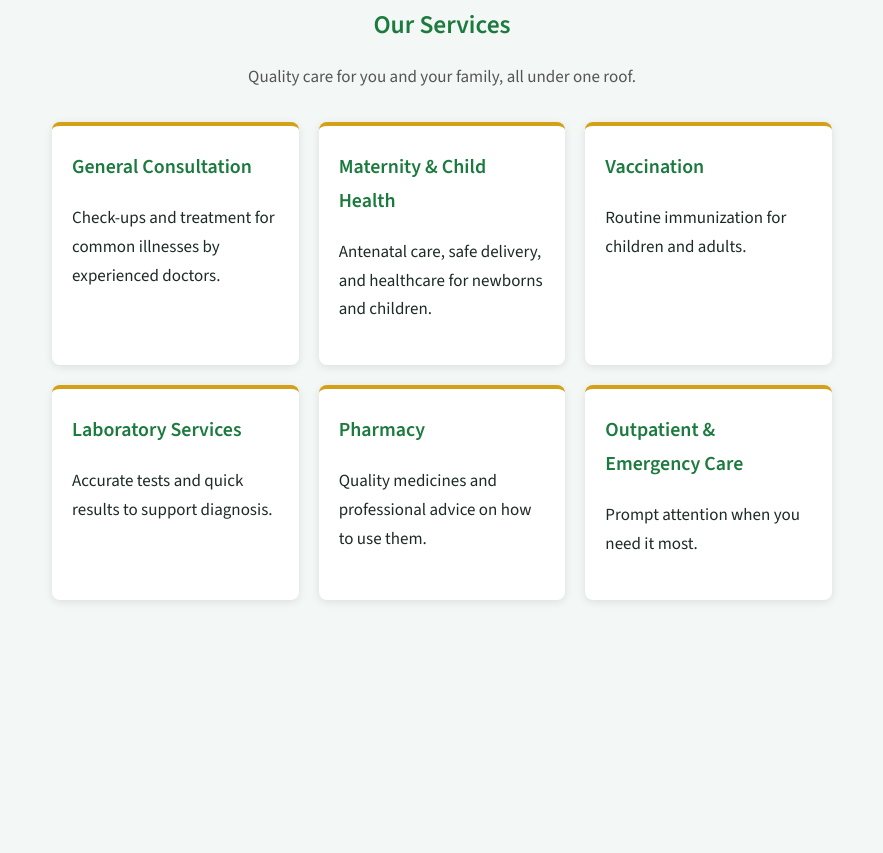
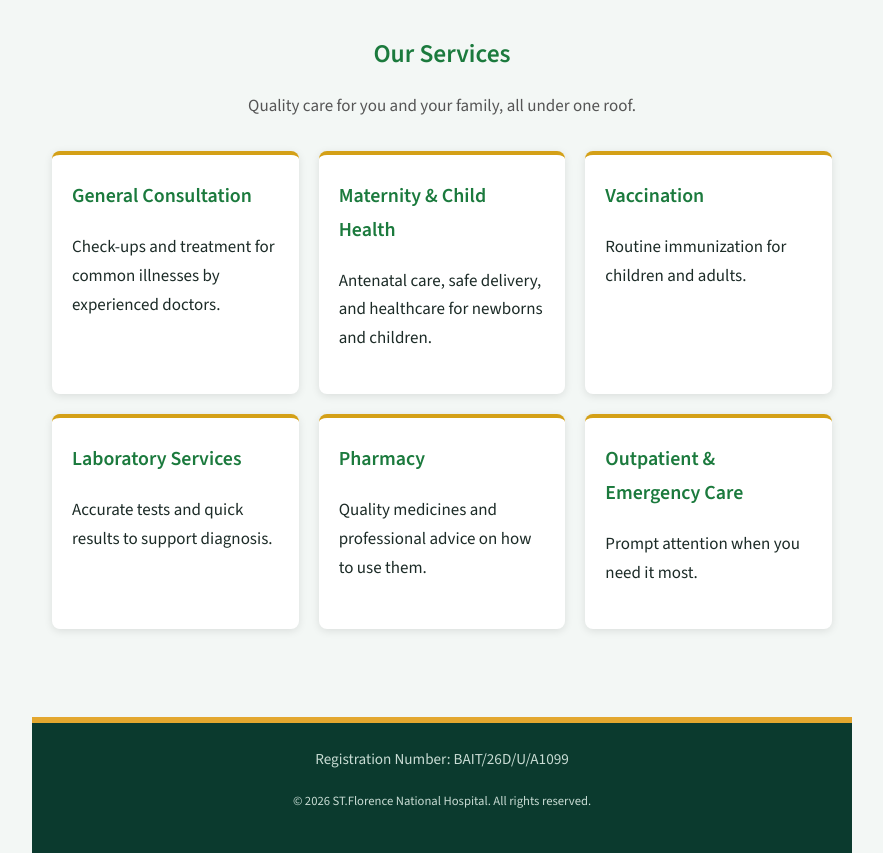
Before and after one commit to ssesangadavis7-gif/st.florence-hospital, a plain HTML site: page services.html in a window 1280 px wide. Shown: the part 517-1370 px from the top of the page, without its empty margins (198-1081 px from the left). Before the commit the page ends 1157 px from the top, so only its background shows below. Drawn offline with nearby package versions, Linux system fonts and the light colour scheme.

Commit message:
Update services.html with student details
Added student name and registration number to the footer.

```diff
--- a/services.html
+++ b/services.html
@@ -9,6 +9,7 @@
 </head>
 
 <body>
+    <div class="student-name">SSESANGA DAVIS</div>
     <center>
         <i><h1>ST.FLORENCE NATIONAL HOSPITAL</h1></i>
         <img src="logo.jpg" alt="ST.Florence Hospital Logo" width="200" height="200"><br><br>
@@ -51,4 +52,14 @@
                 <p>Prompt attention when you need it most.</p>
             </div>
         </div>
+
     </section>
+    <footer>
+    <div class="student-registration">
+        Registration Number: BAIT/26D/U/A1099
+    </div>
+    <p><small>&copy; 2026 ST.Florence National Hospital.
+    All rights reserved.</small></p>
+</footer>
+</body>
+</html>
```
